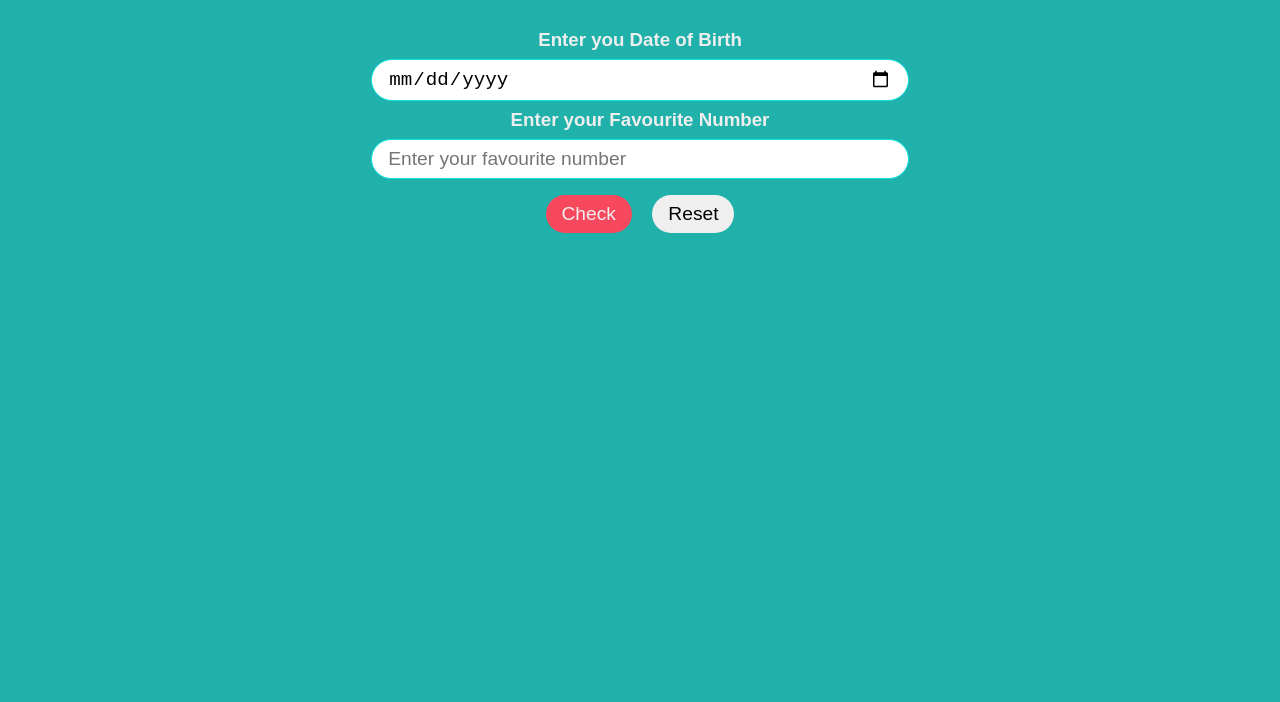
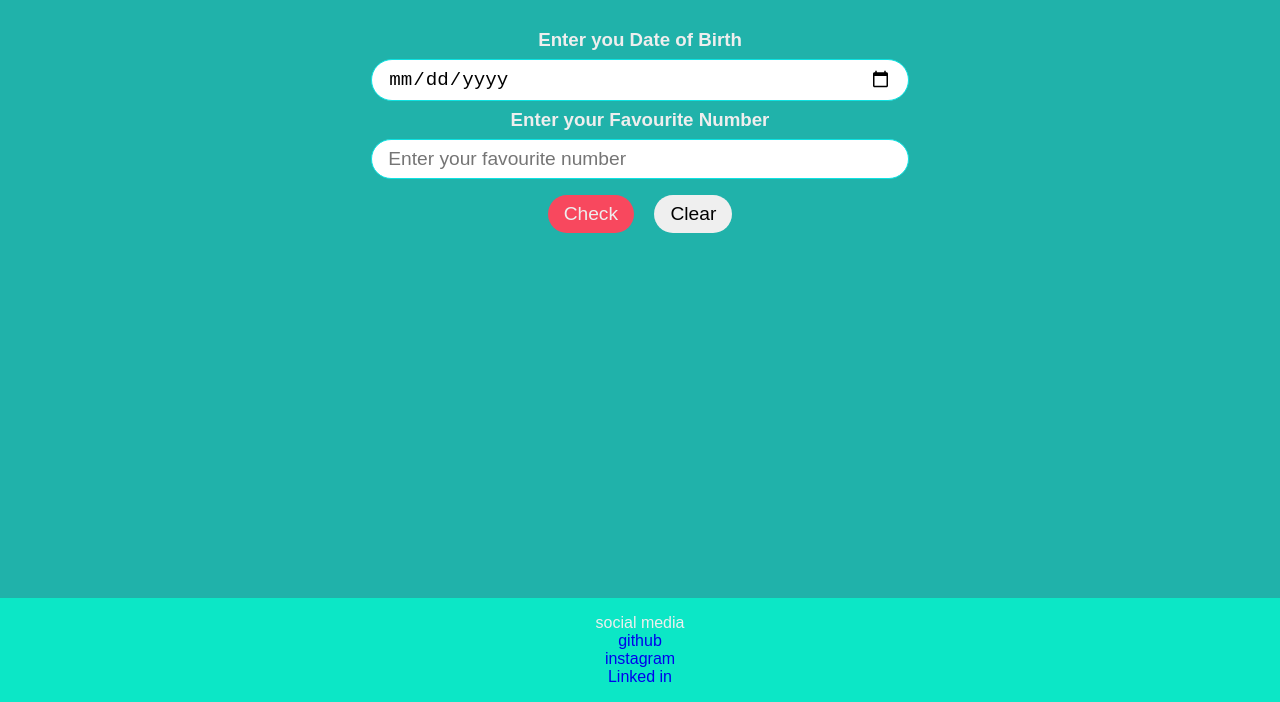
Before and after one commit to poonamng/birthday-lucky-or-not, a plain HTML site: page index.html in a window 1280 px wide. Shown: the part 98-800 px from the top of the page. Drawn offline with Linux system fonts and the light colour scheme.

Commit message:
file changed

```diff
--- a/bday.js
+++ b/bday.js
@@ -1,7 +1,7 @@
 var dobInput = document.getElementById("dob");
 var favnumInput = document.getElementById("favnum");
 var btnCheck = document.getElementById("btn-check");
-var btnReset = document.getElementById("btn-reset");
+var btnReset = document.getElementById("btn-clear");
 var warning = document.querySelector(".warning");
 var luckySection = document.querySelector(".lucky-div");
 var unluckySection = document.querySelector(".unlucky-div");
@@ -48,7 +48,7 @@ btnClose.addEventListener("click",()=>{
 })
 
 
-btnReset.addEventListener("click",()=>{
+btnClear.addEventListener("click",()=>{
     privacy.style.display = "block";
     dobInput.value = "";
     favnumInput.value = "";
--- a/index.html
+++ b/index.html
@@ -26,7 +26,7 @@
           <span class="warning">Plase enter Valid inputs</span>
         </div>
         <button id="btn-check" class="btn btn-primary">Check</button>
-        <button id="btn-reset" class="btn">Reset</button>
+        <button id="btn-clear" class="btn">Clear</button>
       </div>
 
       <div class="output-section">
@@ -40,6 +40,20 @@
       </div>
     </div>
     </div>
+    <footer class="footer">
+      <div class="footer-header">social media </div>
+      <ul class="social-links list-non-bullet">
+        <li class="list-item-inline">
+          <a class="link" href="https://github.com/poonamng/"> github </a>
+        </li>
+        <li class="list-item-inline">
+          <a class="link" href="https://www.instagram.com/thepunam8/"> instagram </a>
+        </li>
+        <li class="list-item-inline">
+          <a class="link" href="https://www.linkedin.com/in/poonam-kumari-393b32228/"> Linked in</a>
+        </li>
+      </ul>
+    </footer>
     <script src="bday.js"></script>
   </body>
 </html>
```
